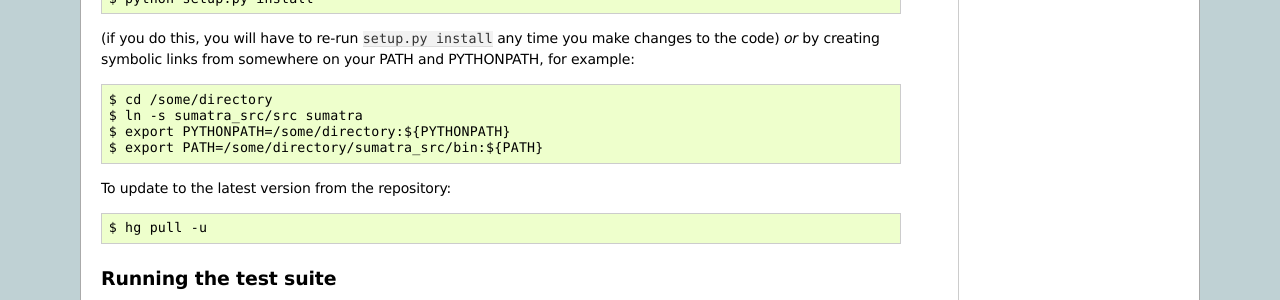
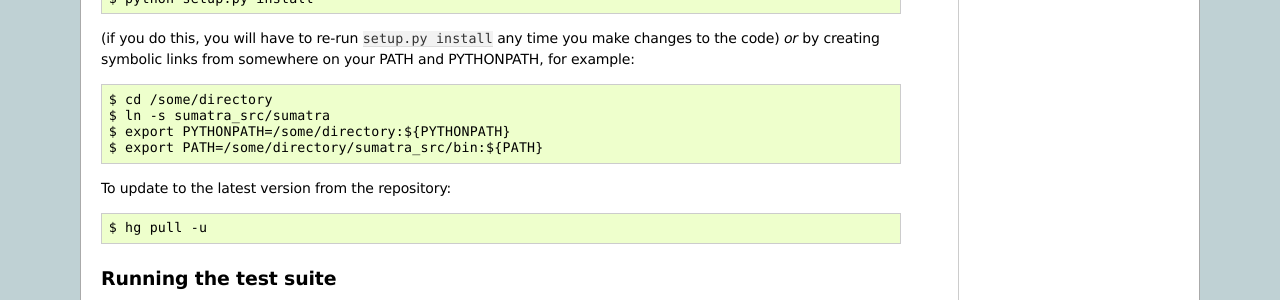
Before and after one commit to open-research/sumatra, a Sphinx documentation site: the page built from doc/developers_guide.txt, in a window 1280 px wide. Shown: the part 821-1121 px from the top of the page. Built offline with Sphinx 7.4.7, drawn with Linux system fonts in a browser that asks for light colours.

Commit message:
Fixed installation tools and documentation after "src"-->"sumatra" switch

```diff
--- a/doc/developers_guide.txt
+++ b/doc/developers_guide.txt
@@ -53,7 +53,7 @@ changes to the code) *or* by creating symbolic links from somewhere on your PATH
 and PYTHONPATH, for example::
 
     $ cd /some/directory
-    $ ln -s sumatra_src/src sumatra
+    $ ln -s sumatra_src/sumatra
     $ export PYTHONPATH=/some/directory:${PYTHONPATH}
     $ export PATH=/some/directory/sumatra_src/bin:${PATH}
 
--- a/setup.py
+++ b/setup.py
@@ -28,7 +28,7 @@ class sdist_hg(sdist):
 setup(
     name = "Sumatra",
     version = __version__,
-    package_dir = {'sumatra': 'src'},
+    package_dir = {'sumatra': 'sumatra'},
     packages = ['sumatra', 'sumatra.dependency_finder', 'sumatra.datastore',
                 'sumatra.recordstore', 'sumatra.recordstore.django_store',
                 'sumatra.versioncontrol', 'sumatra.formatting',
```
Also changed, not shown: 2 other files.
